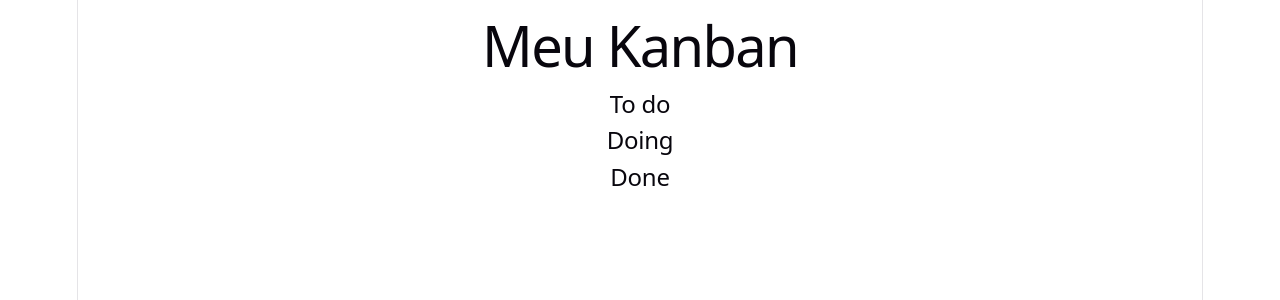
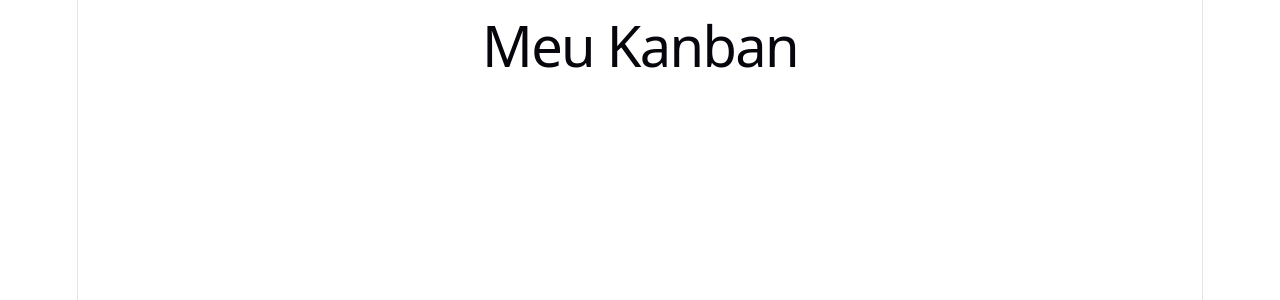
Before and after one commit to Davisond/Kanban, a React (Vite) app: page / in a window 1280 px wide. Shown: the top 300 px of the page. Built offline with nearby package versions, Linux system fonts and the light colour scheme.

Commit message:
Utilizado array de colunas no component quadro e colunas.map para mostrar dinamicamente na tela, a vantagem é que se for adicionar outro elemento é só colocar dentro do array e pronto

```diff
--- a/src/Components/Coluna.jsx
+++ b/src/Components/Coluna.jsx
@@ -1,11 +1,9 @@
 
-function Coluna (coluna){
-
-
+function Coluna (props){
     return(
-        <section className="coluna">
-            <h2> { coluna.nome }</h2>
-        </section>
+        <div className="coluna">
+            <h2> { props.nome }</h2>
+        </div>
 
     )
 }
--- a/src/Components/Quadro.jsx
+++ b/src/Components/Quadro.jsx
@@ -1,12 +1,20 @@
 import Coluna from '../Components/Coluna'
 
 function Quadro(){
+    const colunas = [
+        {id: 1, nome: 'To do'},
+        {id: 2, nome: 'Doing'},
+        {id: 3, nome: 'Done'}
+    ];
+
+
     return(
         <div className = 'quadro'>
             <h1> Meu Kanban </h1>
-            <Coluna nome='To do' />
-            <Coluna nome='Doing' />
-            <Coluna nome='Done' />
+
+          {colunas.map((coluna) => (
+            <coluna key={coluna.id} nome={coluna.nome} />
+          ))}
 
 
         </div>
```
